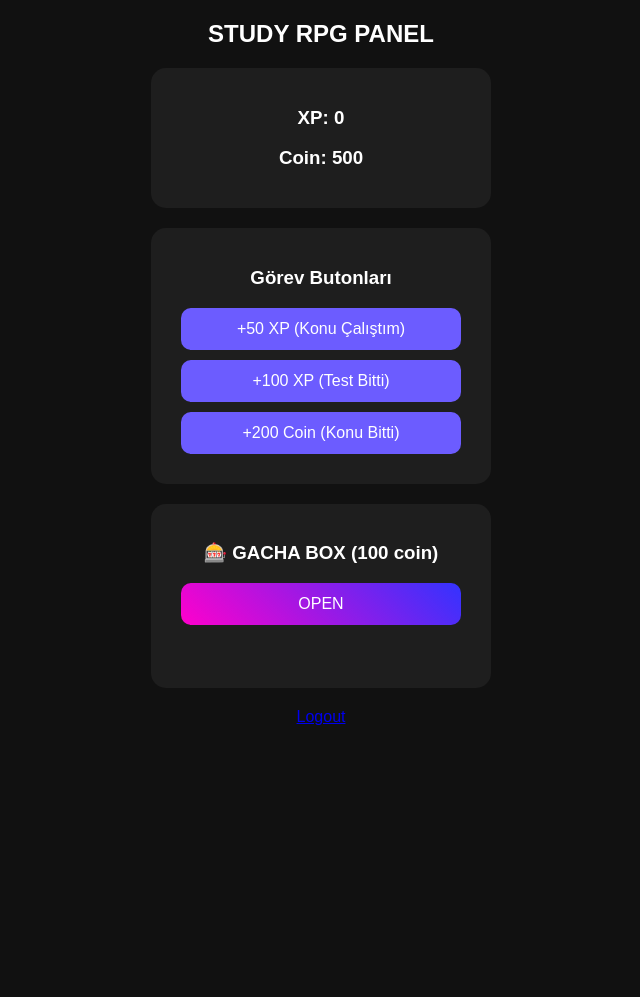
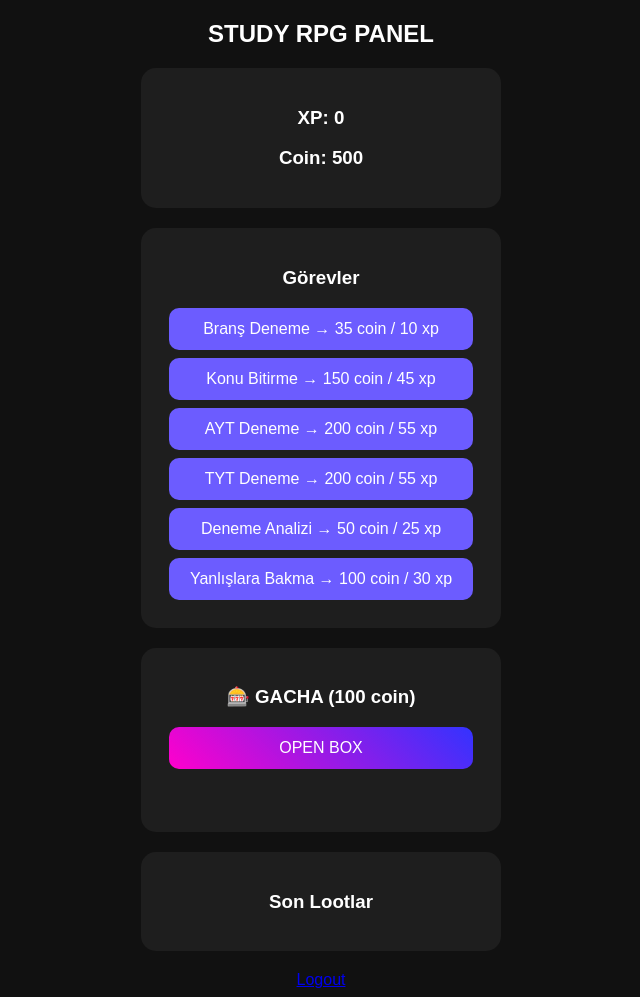
Before and after one commit to dogunes1-sys/study-rpg-Render, a Flask app: page /dashboard in a window 1280 px wide. Shown: the whole page, without its empty margins (319-959 px from the left). Before the commit the page ends 725 px from the top, so only its background shows below. Run offline with Flask 3, Linux system fonts and the light colour scheme; the visitor is signed in with stand-in values (Sample User, id 1).

Commit message:
task system + gacha log

```diff
--- a/app.py
+++ b/app.py
@@ -1,7 +1,7 @@
 import json
 import os
 import random
-from flask import Flask, render_template, request, redirect, session
+from flask import Flask, render_template, redirect, session
 
 app = Flask(__name__)
 app.secret_key = "supersecretkey"
@@ -10,6 +10,7 @@
 ADMIN_PASSWORD = "1234"
 
 DATA_FILE = "data.json"
+LOG_FILE = "gacha_log.json"
 
 # ---------- DATA ----------
 def load_data():
@@ -21,6 +22,17 @@
 def save_data(data):
     with open(DATA_FILE, "w") as f:
         json.dump(data, f)
+
+# ---------- LOG ----------
+def load_log():
+    if not os.path.exists(LOG_FILE):
+        return []
+    with open(LOG_FILE, "r") as f:
+        return json.load(f)
+
+def save_log(log):
+    with open(LOG_FILE, "w") as f:
+        json.dump(log, f)
 
 # ---------- GACHA ----------
 def roll_gacha():
@@ -61,6 +73,8 @@
 
 @app.route("/login", methods=["GET","POST"])
 def login():
+    from flask import request
+
     if request.method == "POST":
         email = request.form["email"]
         password = request.form["password"]
@@ -80,39 +94,51 @@
         return redirect("/login")
 
     data = load_data()
+    log = load_log()[-10:][::-1]
+
     return render_template(
         "dashboard.html",
         xp=data["xp"],
         coin=data["coin"],
+        log=log,
         result=session.pop("gacha_result", None)
     )
 
 
-# ---------- ACTIONS ----------
-@app.route("/add_xp/<amount>")
-def add_xp(amount):
+# ---------- TASK SYSTEM ----------
+@app.route("/task/<name>")
+def task(name):
+
+    rewards = {
+        "branch": (35,10),
+        "konu": (150,45),
+        "ayt": (200,55),
+        "tyt": (200,55),
+        "analysis": (50,25),
+        "mistake": (100,30)
+    }
+
+    if name not in rewards:
+        return redirect("/dashboard")
+
+    coin, xp = rewards[name]
+
     data = load_data()
-    data["xp"] += int(amount)
+    data["coin"] += coin
+    data["xp"] += xp
     save_data(data)
+
     return redirect("/dashboard")
 
 
-@app.route("/add_coin/<amount>")
-def add_coin(amount):
-    data = load_data()
-    data["coin"] += int(amount)
-    save_data(data)
-    return redirect("/dashboard")
-
-
-# ---------- GACHA ROUTE ----------
+# ---------- GACHA ----------
 @app.route("/gacha")
 def gacha():
 
     data = load_data()
 
     if data["coin"] < 100:
-        session["gacha_result"] = ("NOCOIN", "Coin yetmez (100 gerekli)")
+        session["gacha_result"] = ("NO COIN", "100 coin gerekli")
         return redirect("/dashboard")
 
     data["coin"] -= 100
@@ -124,6 +150,11 @@
         data["coin"] += amount
 
     save_data(data)
+
+    # LOG SAVE
+    log = load_log()
+    log.append({"rarity":rarity,"reward":reward})
+    save_log(log)
 
     session["gacha_result"] = (rarity, reward)
     return redirect("/dashboard")
--- a/templates/dashboard.html
+++ b/templates/dashboard.html
@@ -4,10 +4,11 @@
 <title>Dashboard</title>
 <style>
 body{font-family:Arial;text-align:center;background:#111;color:white}
-.card{background:#1e1e1e;padding:20px;margin:20px auto;width:300px;border-radius:15px}
-.btn{display:block;margin:10px;padding:12px;background:#6c5cff;color:white;text-decoration:none;border-radius:10px}
+.card{background:#1e1e1e;padding:20px;margin:20px auto;width:320px;border-radius:15px}
+.btn{display:block;margin:8px;padding:12px;background:#6c5cff;color:white;text-decoration:none;border-radius:10px}
 .gacha{background:linear-gradient(45deg,#ff00cc,#3333ff)}
 .result{margin-top:20px;font-size:20px}
+.log{font-size:14px;text-align:left;margin-top:10px}
 </style>
 </head>
 <body>
@@ -20,16 +21,20 @@
 </div>
 
 <div class="card">
-<h3>Görev Butonları</h3>
+<h3>Görevler</h3>
 
-<a class="btn" href="/add_xp/50">+50 XP (Konu Çalıştım)</a>
-<a class="btn" href="/add_xp/100">+100 XP (Test Bitti)</a>
-<a class="btn" href="/add_coin/200">+200 Coin (Konu Bitti)</a>
+<a class="btn" href="/task/branch">Branş Deneme → 35 coin / 10 xp</a>
+<a class="btn" href="/task/konu">Konu Bitirme → 150 coin / 45 xp</a>
+<a class="btn" href="/task/ayt">AYT Deneme → 200 coin / 55 xp</a>
+<a class="btn" href="/task/tyt">TYT Deneme → 200 coin / 55 xp</a>
+<a class="btn" href="/task/analysis">Deneme Analizi → 50 coin / 25 xp</a>
+<a class="btn" href="/task/mistake">Yanlışlara Bakma → 100 coin / 30 xp</a>
+
 </div>
 
 <div class="card">
-<h3>🎰 GACHA BOX (100 coin)</h3>
-<a class="btn gacha" href="/gacha">OPEN</a>
+<h3>🎰 GACHA (100 coin)</h3>
+<a class="btn gacha" href="/gacha">OPEN BOX</a>
 
 {% if result %}
 <div class="result">
@@ -39,6 +44,15 @@
 {% endif %}
 </div>
 
+<div class="card">
+<h3>Son Lootlar</h3>
+<div class="log">
+{% for item in log %}
+• {{item.rarity}} — {{item.reward}}<br>
+{% endfor %}
+</div>
+</div>
+
 <a href="/logout">Logout</a>
 
 </body>
```
